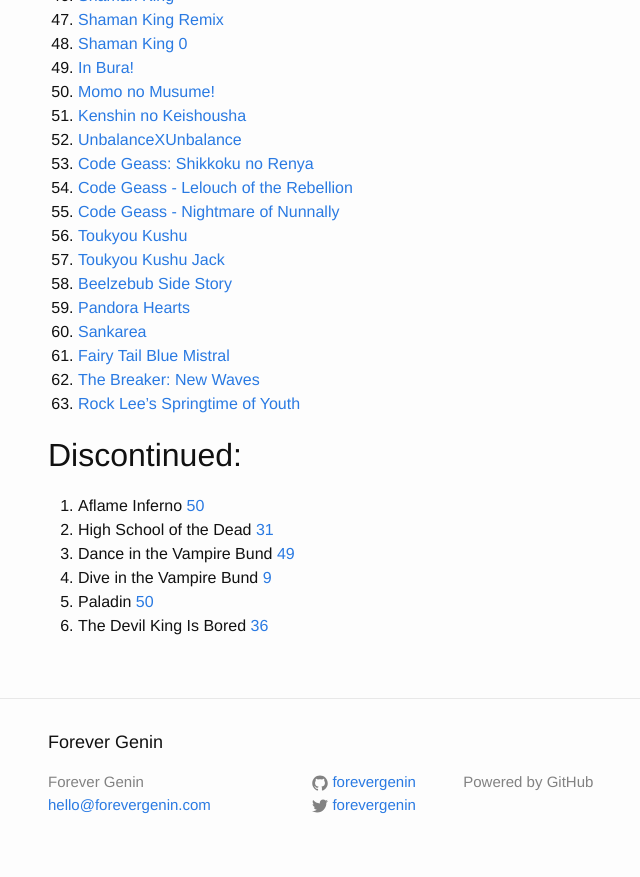
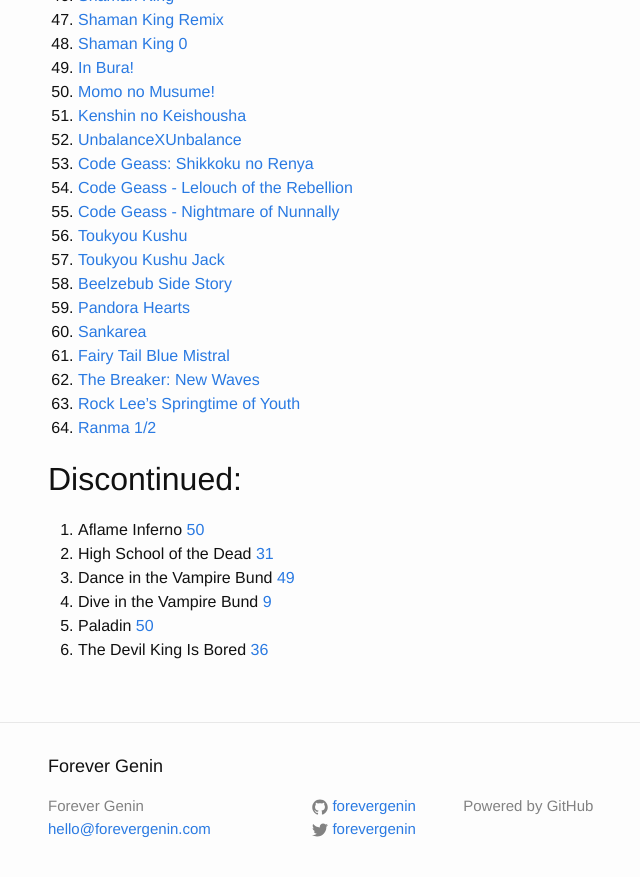
Before and after one commit to forevergenin/forevergenin.github.io, a Jekyll site: the page built from _posts/2015-05-09-my-manga-tracking-list.markdown, in a window 1280 px wide and 900 px high, scrolled down 2700 px. Shown: the top 877 px of the window, without its empty margins (222-862 px from the left). Built offline with Jekyll 4.4.1, drawn with Linux system fonts in a browser that asks for light colours.

Commit message:
Updated manga tracking list

```diff
--- a/_posts/2015-05-09-my-manga-tracking-list.markdown
+++ b/_posts/2015-05-09-my-manga-tracking-list.markdown
@@ -130,6 +130,7 @@
 062. [Fairy Tail Blue Mistral](http://www.mangapanda.com/fairy-tail-blue-mistral)
 063. [The Breaker: New Waves](http://www.mangareader.net/the-breaker-new-waves)
 064. [Rock Lee's Springtime of Youth](http://www.mangareader.net/rock-lees-springtime-of-youth)
+065. [Ranma 1/2](http://www.mangapanda.com/ranma-12)
 
 ## Discontinued:
 
```
